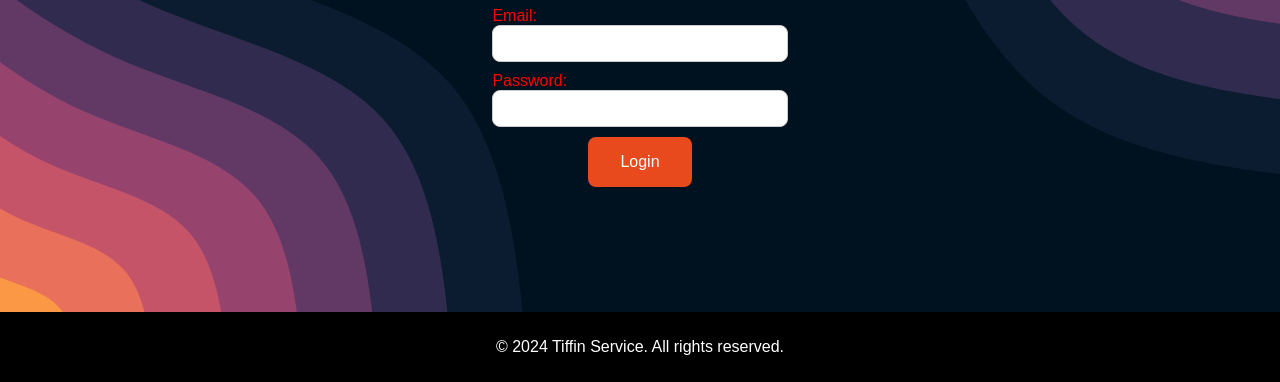
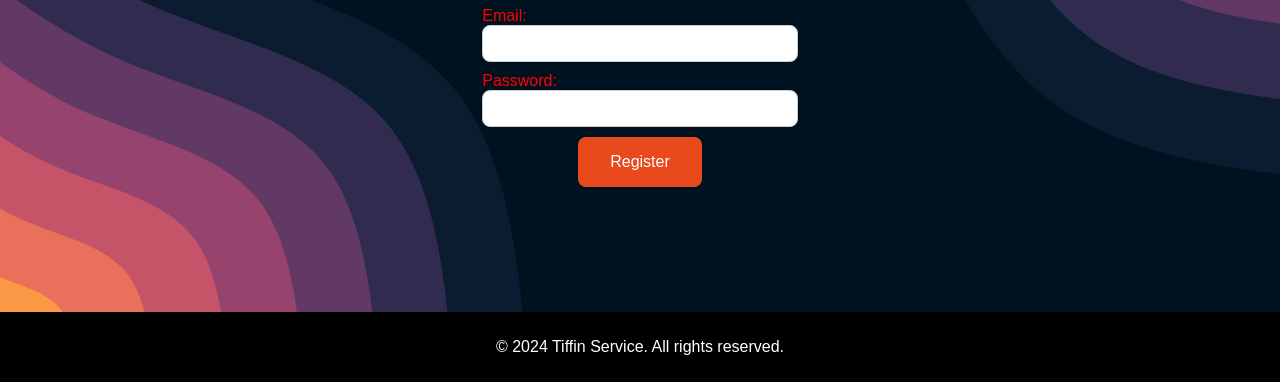
Before and after one commit to Dipan46/MotionCut_Internship_Project5, a plain HTML site: page register.html in a window 1280 px wide. Shown: the part 418-800 px from the top of the page. Drawn offline with nearby package versions, Linux system fonts and the light colour scheme; a web font is replaced by a local one.

Commit message:
another one

```diff
--- a/register.html
+++ b/register.html
@@ -50,7 +50,7 @@
                 </div>
             </div>
             <div class="btn">
-                <button class="cta" type="submit">Login</button>
+                <button class="cta" type="submit">Register</button>
             </div>
         </form>
     </main>
```
